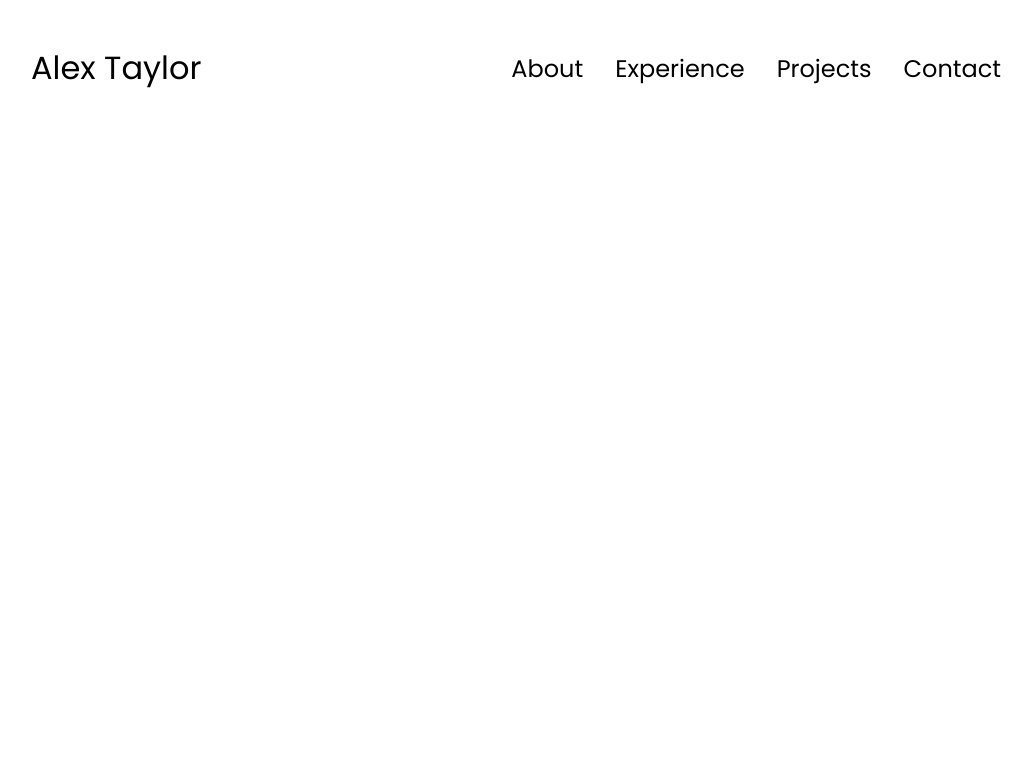
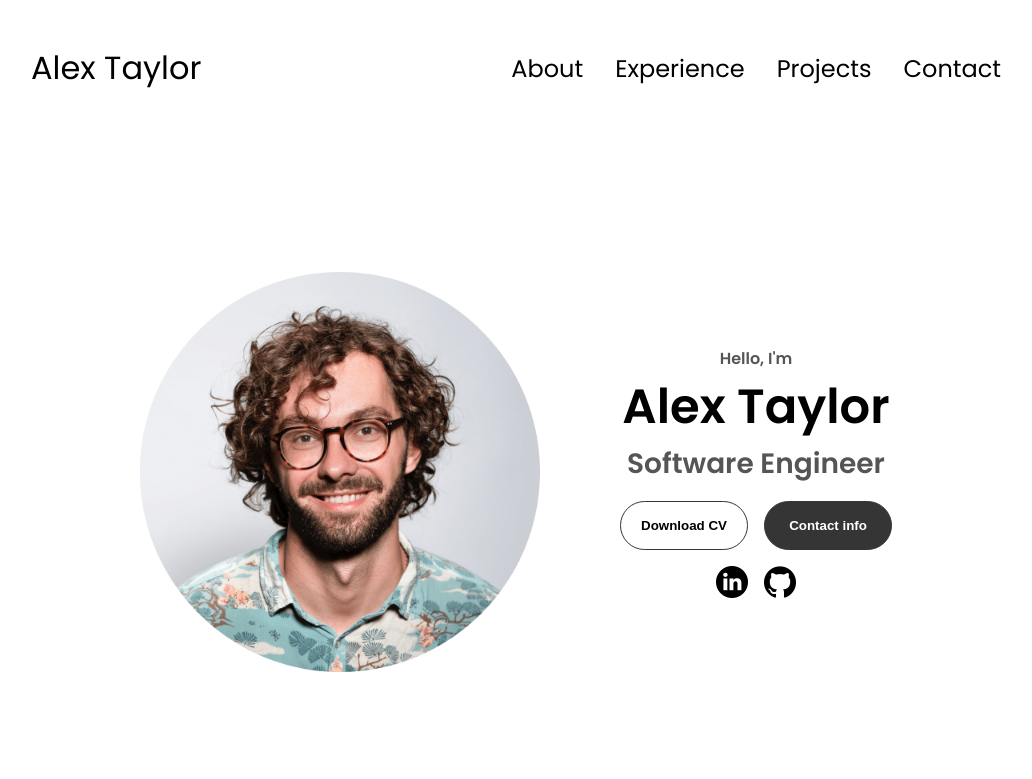
Before and after one commit to aptaylor87/portfolio-site, a plain HTML site: page index.html in a window 1280 px wide. Shown: the whole page, without its empty margins (124-1156 px from the left). Drawn offline with Linux system fonts and the light colour scheme.

Commit message:
style profile section

```diff
--- a/index.html
+++ b/index.html
@@ -1,11 +1,11 @@
 <!DOCTYPE html>
 <html lang="en">
   <head>
-    <meta charset="UTF-8">
-    <meta name="viewport" content="width=device-width, initial-scale=1.0">
+    <meta charset="UTF-8" />
+    <meta name="viewport" content="width=device-width, initial-scale=1.0" />
     <title>My Portfolio</title>
-    <link rel="stylesheet" href="style.css">
-    <link rel="stylesheet" href="mediaqueries.css">
+    <link rel="stylesheet" href="style.css" />
+    <link rel="stylesheet" href="mediaqueries.css" />
   </head>
   <body>
     <nav id="desktop-nav">
@@ -35,7 +35,36 @@
         </div>
       </div>
     </nav>
+    <section id="profile">
+      <div class="section__pic-container">
+        <img src="./assets/profile-pic.png" alt="John Doe profile picture" />
+      </div>
+      <div class="section__text">
+        <p class="section__text__p1">Hello, I'm</p>
+        <h1 class="title">Alex Taylor</h1>
+        <p class="section__text__p2">Software Engineer</p>
+        <div class="btn-container">
+          <button
+            class="btn btn-color-2"
+            onclick="window.open('./assets/resume-example.pdf')"
+          >
+            Download CV
+          </button>
 
+          <button class="btn btn-color-1" onclick="location.href='./#contact'">
+            Contact info
+          </button>
+        </div>
+        <div id="socials-container">
+          <img src="./assets/linkedin.png" alt="My LinkedIn profile"
+          class="icon"
+          onClick="location.href='https://www.linkedin.com/in/alex-taylor-seattle/'">
+          <img src="./assets/github.png" alt="My Github profile"
+          class="icon"
+          onClick="location.href='https://github.com/aptaylor87'">
+        </div>
+      </div>
+    </section>
 
     <script src="script.js"></script>
   </body>
--- a/style.css
+++ b/style.css
@@ -149,3 +149,119 @@ a:hover {
 .hamburger-icon span:first-child {
     transform: none;
 }
+
+/* SECTIONS */
+
+section {
+    padding-top: 4vh;
+    height: 96vh;
+    margin: 0 10rem;
+    box-sizing: border-box;
+    min-height: fit-content;
+
+}
+
+.section-container {
+    display: flex;
+
+}
+
+/* Profile Section */
+
+#profile {
+    display: flex;
+    justify-content: center;
+    gap: 5rem;
+    height: 80vh;
+}
+
+.section__pic-container {
+    display: flex;
+    height: 400px;
+    width: 400px;
+    margin: auto 0;
+}
+
+.section__text {
+    align-self: center;
+    text-align: center;
+}
+
+.section__text p {
+    font-weight: 600;
+}
+
+.section__text__p1 {
+    text-align: center;
+}
+
+.section__text__p2 {
+    font-size: 1.75rem;
+    margin-bottom: 1rem;
+}
+
+.title {
+    font-size: 3rem;
+    text-align: center;
+}
+
+#socials-container {
+    display: flex;
+    justify-content: center;
+    margin-top: 1rem;
+    gap: 1rem;
+}
+
+/* ICONS */
+
+.icon {
+    cursor: pointer;
+    height: 2rem;
+}
+
+/* BUTTONS */
+
+.btn-container {
+    display: flex;
+    justify-content: center;
+    gap: 1rem;
+
+}
+
+.btn {
+    font-weight: 600;
+    transition: all 300ms ease;
+    padding: 1rem;
+    width: 8rem;
+    border-radius: 2rem;
+
+}
+
+.btn-color-1, .btn-color-2 {
+    border: rgb(53, 53, 53) 0.1rem solid;
+}
+
+.btn-color-1:hover, .btn-color-2:hover {
+    cursor: pointer;
+}
+.btn-color-1, .btn-color-2:hover {
+    background: rgb(53, 53, 53);
+    color: white;
+}
+
+.btn-color-1:hover {
+    background: rgb(0, 0, 0);
+
+}
+
+.btn-color-2 {
+    background: none;
+}
+
+.btn-color-2:hover {
+    border: rgb(255, 255, 255) 0.1rem solid;
+}
+
+.btn-container {
+    gap: 1rem;
+}
```
Lines whose indentation alone changed are shown as unchanged.
